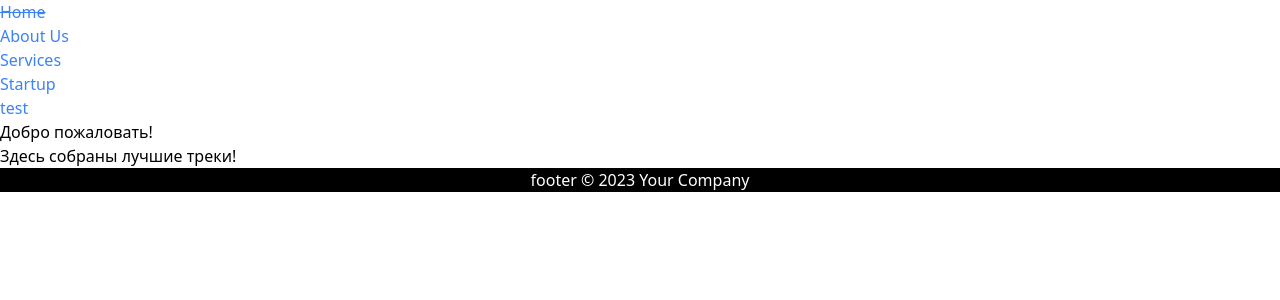
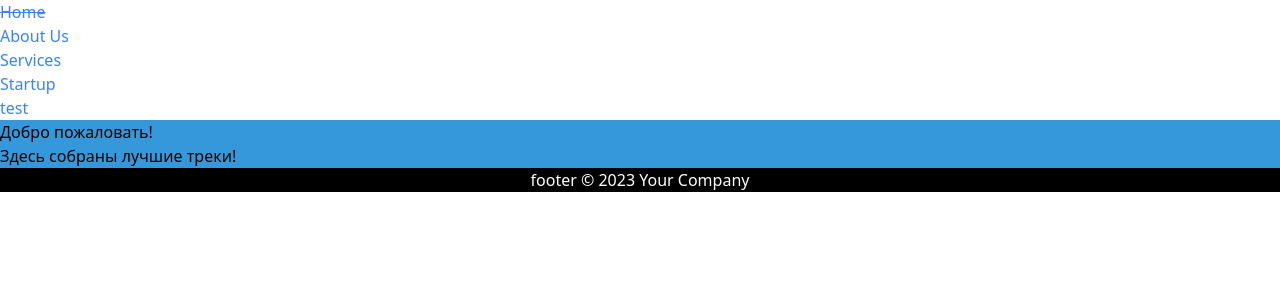
Before and after one commit to Sparkling-hub/sparkling-hub.github.io, a Next.js app: page / in a window 1280 px wide. Shown: the top 300 px of the page. Built offline with nearby package versions, Linux system fonts and the light colour scheme.

Commit message:
Add and connection scss

```diff
--- a/package.json
+++ b/package.json
@@ -10,11 +10,10 @@
   },
   "dependencies": {
     "next": "14.0.2",
-
     "postcss-cli": "^10.1.0",
-
     "react": "^18",
-    "react-dom": "^18"
+    "react-dom": "^18",
+    "sass": "^1.69.5"
   },
   "devDependencies": {
     "@types/node": "^20",
@@ -24,7 +23,6 @@
     "eslint": "^8",
     "eslint-config-next": "14.0.2",
     "postcss": "^8",
-
     "tailwindcss": "^3.3.5",
     "typescript": "^5"
   }
--- a/pages/_app.tsx
+++ b/pages/_app.tsx
@@ -2,6 +2,7 @@
 import type { AppProps } from 'next/app';
 import MainLayout  from '../layouts/MainLayuout'; // Подставьте свой путь к компоненту макета
 import "../styles/global.css";
+import '../styles/general.scss';
 
 function MyApp({ Component, pageProps }: AppProps) {
   return (
--- a/pages/index.tsx
+++ b/pages/index.tsx
@@ -9,7 +9,7 @@ const Index = () => {
 
 
 
-        <div>
+        <div className='container'>
             <h1>Добро пожаловать!</h1>
             <h3>Здесь собраны лучшие треки!</h3>
 
--- /dev/null
+++ b/styles/general.scss
@@ -0,0 +1,7 @@
+$primary-color: #3498db;
+
+
+.container {
+background-color: $primary-color;
+
+}
--- a/styles/globals.css
+++ /dev/null
@@ -1,3 +0,0 @@
-@import 'tailwindcss/base';
-@import 'tailwindcss/components';
-@import 'tailwindcss/utilities';
```
Also changed, not shown: 1 other file (tests, documents, lock files or other folders).
